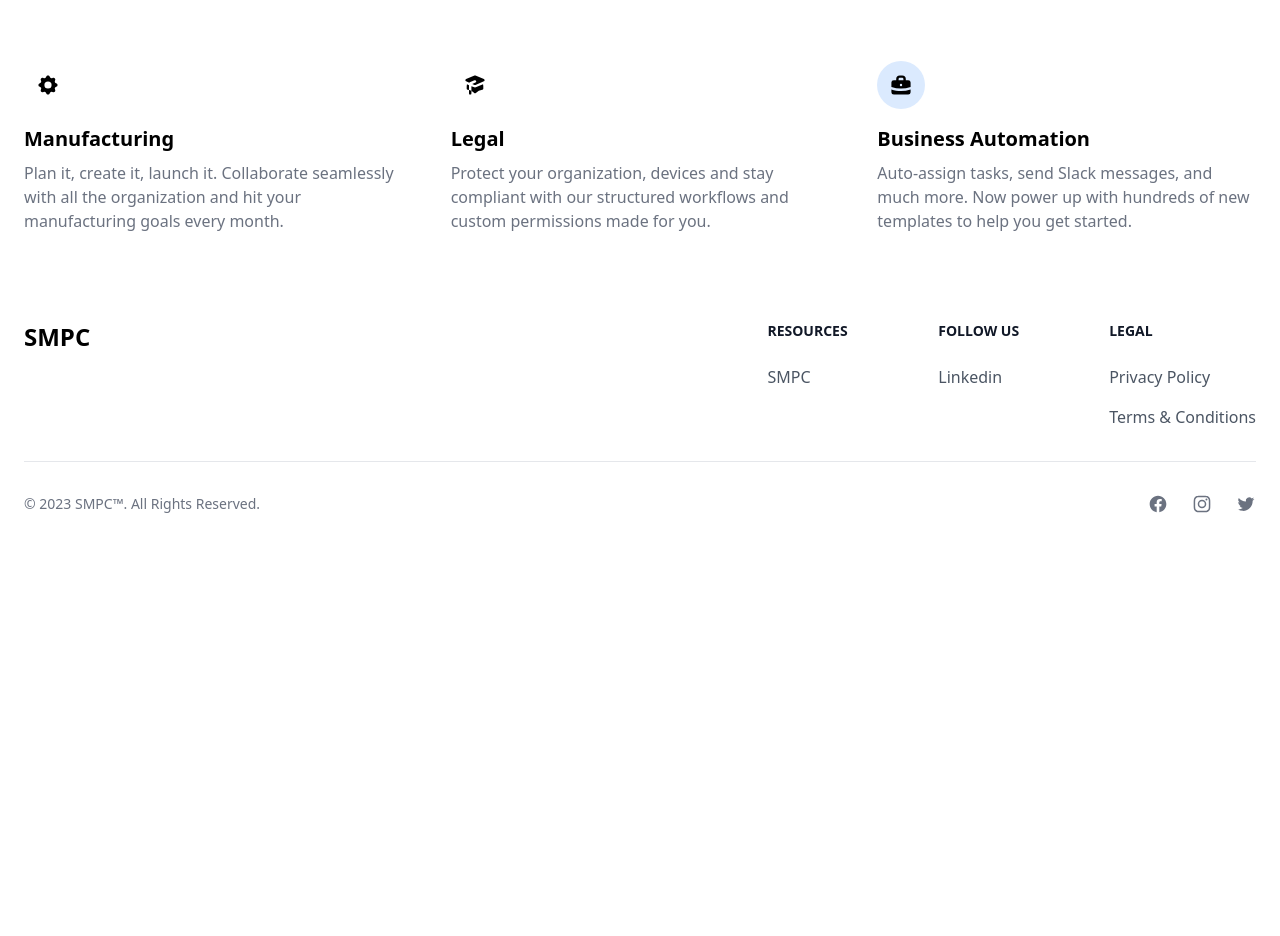
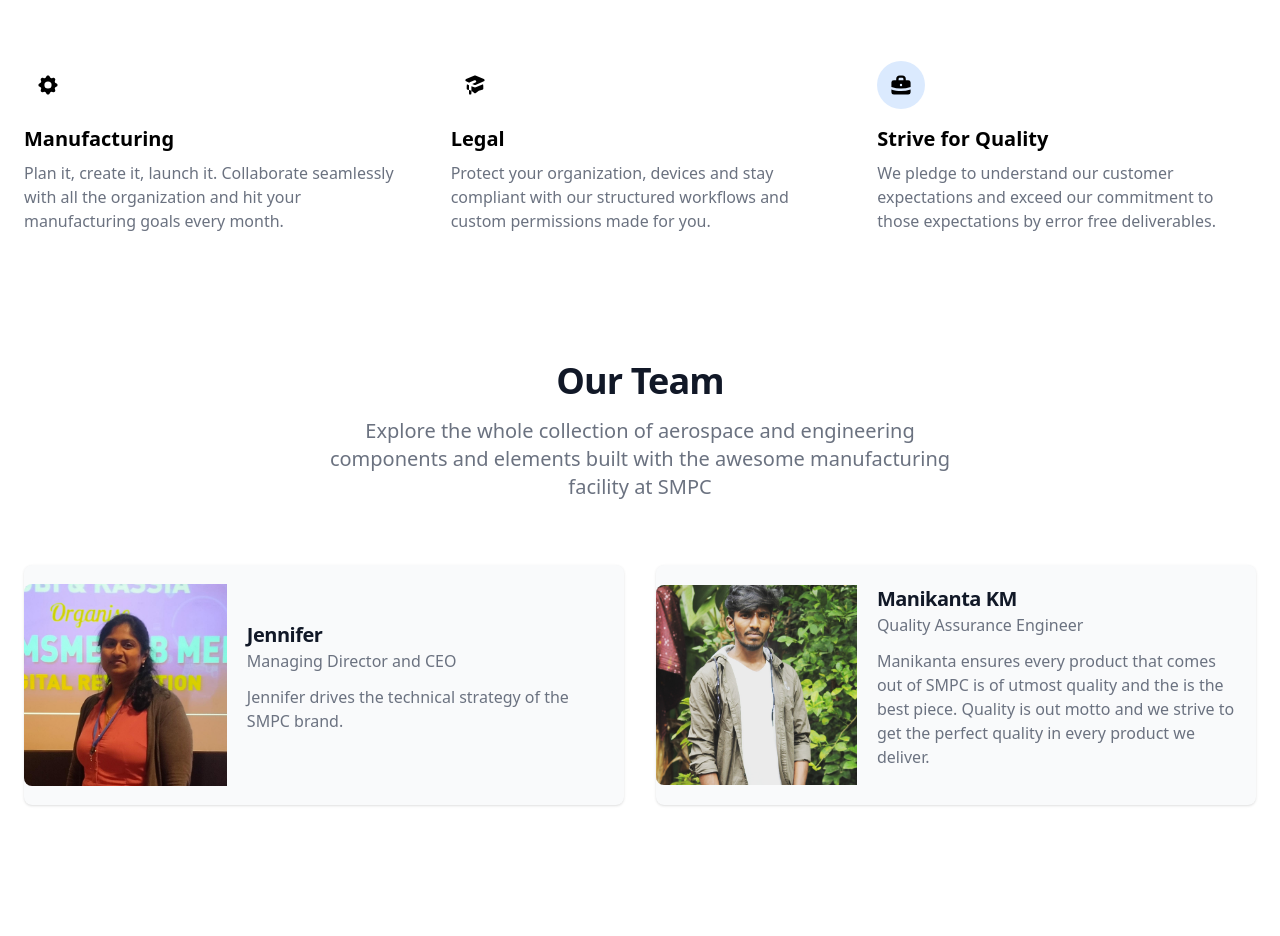
Before and after one commit to theprogrammerinyou/SMPC, a plain HTML site: page index.html in a window 1280 px wide. Shown: the part 1240-2176 px from the top of the page. Before the commit the page ends 1778 px from the top, so only its background shows below. Drawn offline with nearby package versions, Linux system fonts and the light colour scheme; a script that the page names is missing.

Commit message:
add team on home page

```diff
--- a/index.html
+++ b/index.html
@@ -263,19 +263,92 @@
               </svg>
             </div>
             <h3 class="mb-2 text-xl font-bold dark:text-white">
-              Business Automation
+              Strive for Quality
             </h3>
             <p class="text-gray-500 dark:text-gray-400">
-              Auto-assign tasks, send Slack messages, and much more. Now power
-              up with hundreds of new templates to help you get started.
+              We pledge to understand our customer expectations and exceed our
+              commitment to those expectations by error free deliverables.
             </p>
           </div>
         </div>
       </div>
     </section>
 
+    <!-- team -->
+    <section class="bg-white dark:bg-gray-800">
+      <div class="py-8 px-4 mx-auto max-w-screen-xl lg:py-16 lg:px-6">
+        <div class="mx-auto max-w-screen-sm text-center mb-8 lg:mb-16">
+          <h2
+            class="mb-4 text-4xl tracking-tight font-extrabold text-gray-900 dark:text-white"
+          >
+            Our Team
+          </h2>
+          <p
+            class="font-light text-gray-500 lg:mb-16 sm:text-xl dark:text-gray-400"
+          >
+            Explore the whole collection of aerospace and engineering components
+            and elements built with the awesome manufacturing facility at SMPC
+          </p>
+        </div>
+        <div class="grid gap-8 mb-6 lg:mb-16 md:grid-cols-2">
+          <div
+            class="items-center bg-gray-50 rounded-lg shadow sm:flex dark:bg-gray-800 dark:border-gray-700"
+          >
+            <a href="#">
+              <img
+                class="w-full rounded-lg sm:rounded-none sm:rounded-l-lg sm:w-60"
+                src="./images/md.jpeg"
+                alt="Jennifer"
+              />
+            </a>
+            <div class="p-5">
+              <h3
+                class="text-xl font-bold tracking-tight text-gray-900 dark:text-white"
+              >
+                <a href="#">Jennifer</a>
+              </h3>
+              <span class="text-gray-500 dark:text-gray-400"
+                >Managing Director and CEO</span
+              >
+              <p class="mt-3 mb-4 font-light text-gray-500 dark:text-gray-400">
+                Jennifer drives the technical strategy of the SMPC brand.
+              </p>
+            </div>
+          </div>
+          <div
+            class="items-center bg-gray-50 rounded-lg shadow sm:flex dark:bg-gray-800 dark:border-gray-700"
+          >
+            <a href="#">
+              <img
+                style="width: 50rem; height: 200px"
+                class="w-full h-full rounded-lg sm:rounded-none sm:rounded-l-lg sm:w-60"
+                src="./images/qa.jpeg"
+                alt="Manikanta"
+              />
+            </a>
+            <div class="p-5">
+              <h3
+                class="text-xl font-bold tracking-tight text-gray-900 dark:text-white"
+              >
+                <a href="#">Manikanta KM</a>
+              </h3>
+              <span class="text-gray-500 dark:text-gray-400"
+                >Quality Assurance Engineer</span
+              >
+              <p class="mt-3 mb-4 font-light text-gray-500 dark:text-gray-400">
+                Manikanta ensures every product that comes out of SMPC is of
+                utmost quality and the is the best piece. Quality is out motto
+                and we strive to get the perfect quality in every product we
+                deliver.
+              </p>
+            </div>
+          </div>
+        </div>
+      </div>
+    </section>
+
     <!-- footer -->
-    <footer class="p-4 bg-white sm:p-6 dark:bg-gray-800">
+    <footer class="p-4 bg-white sm:p-6 dark:bg-gray-900">
       <div class="mx-auto max-w-screen-xl">
         <div class="md:flex md:justify-between">
           <div class="mb-6 md:mb-0">
@@ -307,7 +380,12 @@
               </h2>
               <ul class="text-gray-600 dark:text-gray-400">
                 <li class="mb-4">
-                  <a href="#" class="hover:underline">Linkedin</a>
+                  <a
+                    target="_blank"
+                    href="https://www.linkedin.com/in/sri-manjunatha-precision-components-29b8232a1/"
+                    class="hover:underline"
+                    >Linkedin</a
+                  >
                 </li>
               </ul>
             </div>
```
Also changed, not shown: contact.html (+1 -1 lines), images/md.jpeg (added), images/qa.jpeg (added).
